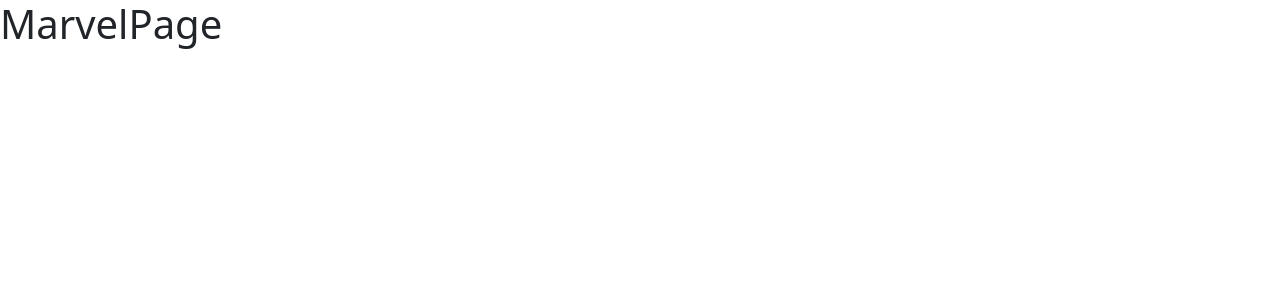
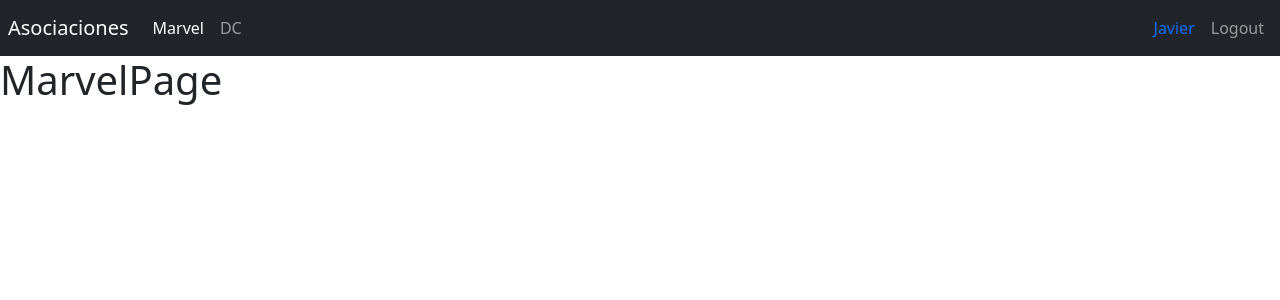
Before and after one commit to javierangosto/heroes-app, a React (Vite) app: page /marvel in a window 1280 px wide. Shown: the top 300 px of the page. Built offline with nearby package versions, Linux system fonts and the light colour scheme.

Commit message:
Add navbar and barrel exports

```diff
--- /dev/null
+++ b/src/auth/index.js
@@ -0,0 +1 @@
+export * from './pages';
--- /dev/null
+++ b/src/auth/pages/index.js
@@ -0,0 +1 @@
+export * from './LoginPage';
--- /dev/null
+++ b/src/heroes/index.js
@@ -0,0 +1 @@
+export * from './pages';
--- /dev/null
+++ b/src/heroes/pages/index.js
@@ -0,0 +1,2 @@
+export * from './DCPage';
+export * from './MarvelPage';
--- a/src/router/AppRouter.jsx
+++ b/src/router/AppRouter.jsx
@@ -1,12 +1,14 @@
 import { Navigate, Route, Routes } from "react-router-dom"
 
-import { LoginPage } from "../auth/pages/LoginPage"
-import { DCPage } from "../heroes/pages/DCPage"
-import { MarvelPage } from "../heroes/pages/MarvelPage"
+import { LoginPage } from "../auth"
+import { MarvelPage, DCPage } from "../heroes"
+import { Navbar } from "../ui"
 
 
 export const AppRouter = () => {
     return (
+    <>
+        <Navbar />
 
         <Routes>
             <Route path = "marvel" element = {<MarvelPage />} />
@@ -14,6 +16,7 @@
             <Route path = "login" element = {<LoginPage />} />
             <Route path = "/" element = {<Navigate to = "/marvel" />} />
         </Routes>
+    </>
 
     )
 }
--- /dev/null
+++ b/src/ui/components/Navbar.jsx
@@ -0,0 +1,47 @@
+import { Link, NavLink } from 'react-router-dom';
+
+export const Navbar = () => {
+    return (
+        <nav className="navbar navbar-expand-sm navbar-dark bg-dark p-2">
+
+            <Link
+                className="navbar-brand"
+                to="/"
+            >
+                Asociaciones
+            </Link>
+
+            <div className="navbar-collapse">
+                <div className="navbar-nav">
+
+                    <NavLink
+                        className = { ({ isActive }) => `nav-item nav-link ${ isActive ? 'active' : ''}`}
+                        to="/marvel"
+                    >
+                        Marvel
+                    </NavLink>
+
+                    <NavLink
+                        className = { ({ isActive }) => `nav-item nav-link ${ isActive ? 'active' : ''}`}
+                        to="/dc"
+                    >
+                        DC
+                    </NavLink>
+                </div>
+            </div>
+
+            <div className="navbar-collapse collapse w-100 order-3 dual-collapse2 d-flex justify-content-end">
+                <ul className="navbar-nav ml-auto">
+                    <span className = "nav-item nav-link text-primary">
+                        Javier
+                    </span>
+                    <button
+                        className='nav-item nav-link btn btn-primary'
+                    >
+                        Logout
+                    </button>
+                </ul>
+            </div>
+        </nav>
+    )
+}
--- /dev/null
+++ b/src/ui/components/index.js
@@ -0,0 +1 @@
+export * from './Navbar'
--- /dev/null
+++ b/src/ui/index.js
@@ -0,0 +1,3 @@
+
+
+export * from './components'
```
